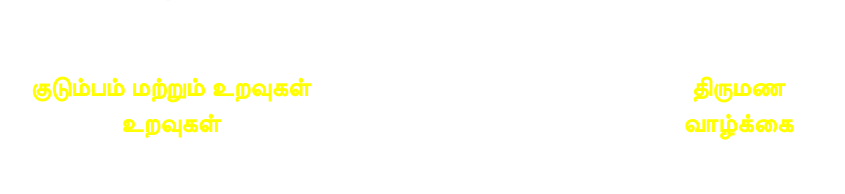
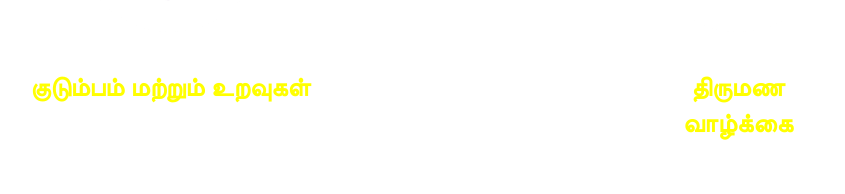
Before and after one commit to Ranjanranjan/xmas-Site, a plain HTML site: page tamil.html in a window 1280 px wide. Shown: the part 1128-1322 px from the top of the page, without its empty margins (186-1031 px from the left). Drawn offline with Linux system fonts and the light colour scheme.

Commit message:
Update tamil.html

```diff
--- a/tamil.html
+++ b/tamil.html
@@ -63,7 +63,7 @@
           <img src="assets/family.png" alt="Family" style="width:90%; height:160px; object-fit:cover; border-radius:10px;">
         </div>
         <div class="card-label">குடும்பம் மற்றும் உறவுகள்</div>
-        <div class="card-label">உறவுகள்</div>
+        <div class="card-label"></div>
       </a>
 
       <a class="category-card floating-card" href="marriages.html">
```
